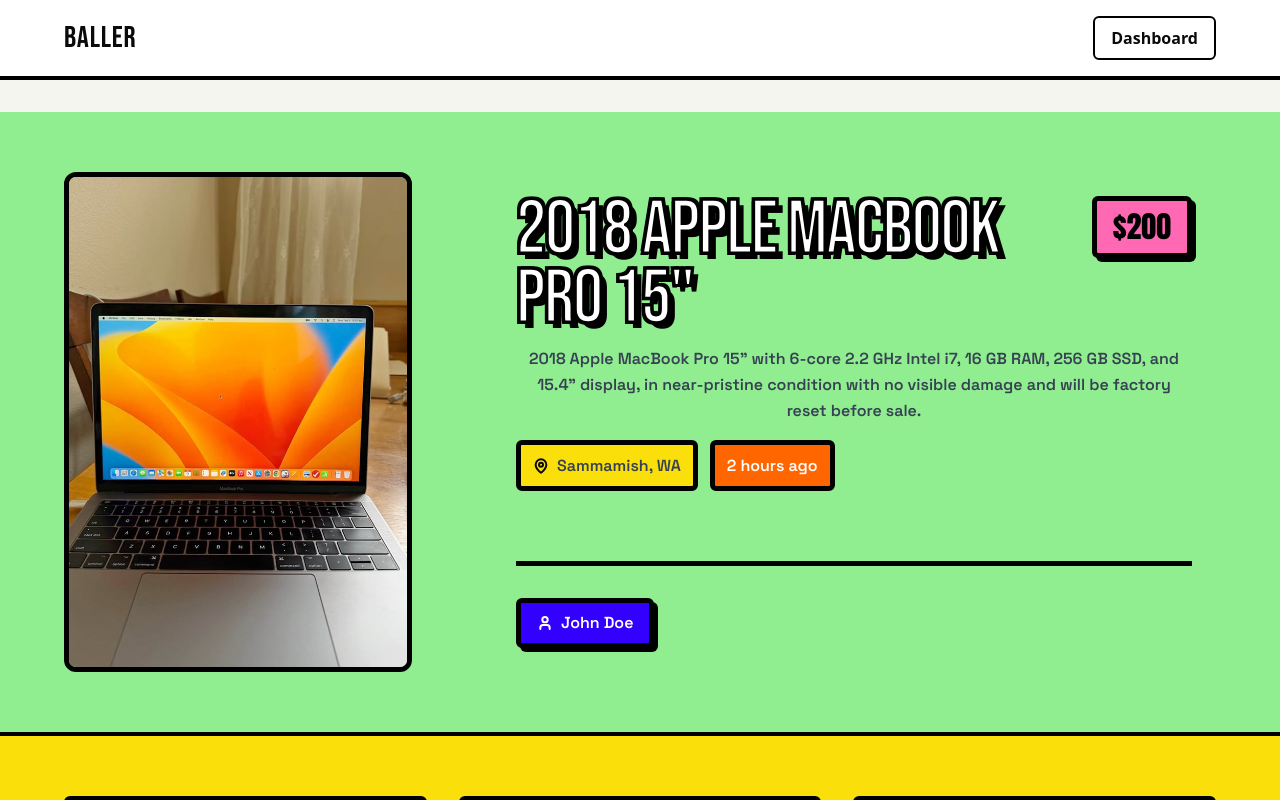
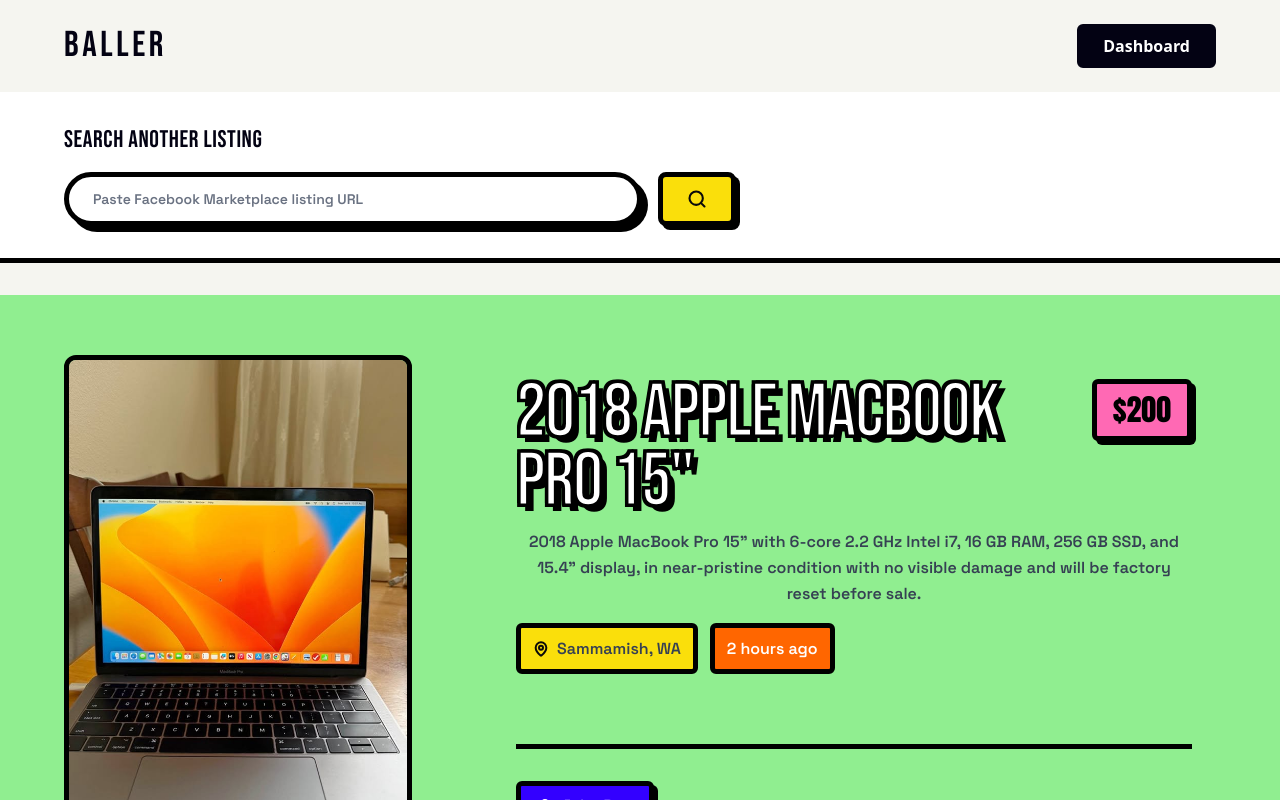
Before and after one commit to tanner-pham/Baller, a Next.js app: page /dashboard in a window 1280 px wide. Shown: the top 800 px of the page. Built offline with nearby package versions, Linux system fonts and the light colour scheme; a web font is replaced by a local one.

Commit message:
dashboard tweaks (#26)
* navigate to home when baller is clicked in top left

* remove harsh nav bar black lines

* add search bar on dashboard

* replace <a> with <Link

* reload page when look up clicked

* match landing style page for searchbar

```diff
--- a/src/app/(components)/Navigation.tsx
+++ b/src/app/(components)/Navigation.tsx
@@ -1,16 +1,21 @@
+import Link from 'next/link';
+
 export function Navigation() {
   return (
-    <nav className="border-b-4 border-black bg-[#FFFFFF] px-6 py-4">
+    <nav className="bg-[#F5F5F0] px-6 py-6 shadow-sm">
       <div className="mx-auto flex w-full max-w-6xl items-center justify-between">
-        <span className="font-['Bebas_Neue',sans-serif] text-3xl tracking-wide">
+        <Link
+          href="/"
+          className="font-['Bebas_Neue',sans-serif] text-4xl tracking-widest cursor-pointer hover:opacity-70 transition-opacity text-[#030213]"
+        >
           BALLER
-        </span>
-        <a
+        </Link>
+        <Link
           href="/dashboard"
-          className="rounded-md border-2 border-black bg-white px-4 py-2 font-semibold"
+          className="rounded-md border-2 border-[#030213] bg-[#030213] px-6 py-2 font-semibold text-white hover:bg-opacity-90 transition-all"
         >
           Dashboard
-        </a>
+        </Link>
       </div>
     </nav>
   );
--- /dev/null
+++ b/src/app/dashboard/(components)/SearchBar.tsx
@@ -0,0 +1,47 @@
+"use client";
+
+import { useState } from 'react';
+import { Search } from 'lucide-react';
+
+interface SearchBarProps {
+  onSearch?: (url: string) => void;
+}
+
+export function SearchBar({ onSearch }: SearchBarProps) {
+  const [url, setUrl] = useState('');
+
+  const handleSearch = () => {
+    if (url && onSearch) {
+      onSearch(url);
+      setUrl('');
+    }
+  };
+
+  return (
+    <div className="bg-white border-b-5 border-black px-6 py-8">
+      <div className="mx-auto max-w-6xl">
+        <h2 className="font-['Bebas_Neue',sans-serif] text-2xl tracking-wide text-[#030213] mb-4">
+          Search Another Listing
+        </h2>
+        <div className="flex items-center gap-4 max-w-2xl">
+          <div className="flex-1 bg-white border-5 border-black shadow-[6px_6px_0px_0px_#000000] rounded-full overflow-hidden">
+            <input
+              type="text"
+              value={url}
+              onChange={(e) => setUrl(e.target.value)}
+              onKeyDown={(e) => e.key === 'Enter' && handleSearch()}
+              placeholder="Paste Facebook Marketplace listing URL"
+              className="w-full px-6 py-3 text-sm font-['Space_Grotesk',sans-serif] font-semibold outline-none placeholder:text-gray-500"
+            />
+          </div>
+          <button
+            onClick={handleSearch}
+            className="bg-[#FADF0B] border-5 border-black px-6 py-3 font-['Anton',sans-serif] uppercase shadow-[4px_4px_0px_0px_#000000] hover:shadow-[6px_6px_0px_0px_#000000] hover:translate-x-[-2px] hover:translate-y-[-2px] active:shadow-none active:translate-x-[4px] active:translate-y-[4px] transition-all flex items-center justify-center rounded-lg cursor-pointer"
+          >
+            <Search className="size-5" strokeWidth={2.5} />
+          </button>
+        </div>
+      </div>
+    </div>
+  );
+}
--- a/src/app/dashboard/page.tsx
+++ b/src/app/dashboard/page.tsx
@@ -1,6 +1,10 @@
+"use client";
+
+import { useState } from 'react';
 import { SimilarListings } from './(components)/SimilarListings';
 import { CurrentListing } from './(components)/CurrentListing';
 import { PricingAnalysis } from './(components)/PriceAnalysis';
+import { SearchBar } from './(components)/SearchBar';
 import { Navigation } from '../(components)/Navigation';
 
 const dummyListings = [
@@ -49,9 +53,19 @@ const dummyListings = [
 ];
 
 export default function DashboardPage() {
+  const [searchUrl, setSearchUrl] = useState('');
+
+  const handleSearch = (url: string) => {
+    setSearchUrl(url);
+    // Here you would typically fetch data based on the URL
+    // For now, it just stores the URL and you can extend this later
+    window.location.reload();
+  };
+
   return (
     <main className="size-full overflow-y-auto bg-[#F5F5F0]">
       <Navigation />
+      <SearchBar onSearch={handleSearch} />
       <div className="mt-8">
         <CurrentListing
           image="/images/macbook.jpg"
```
